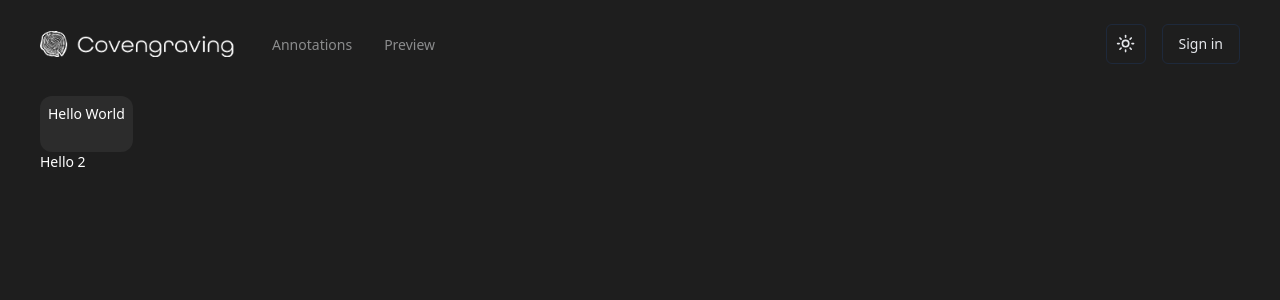
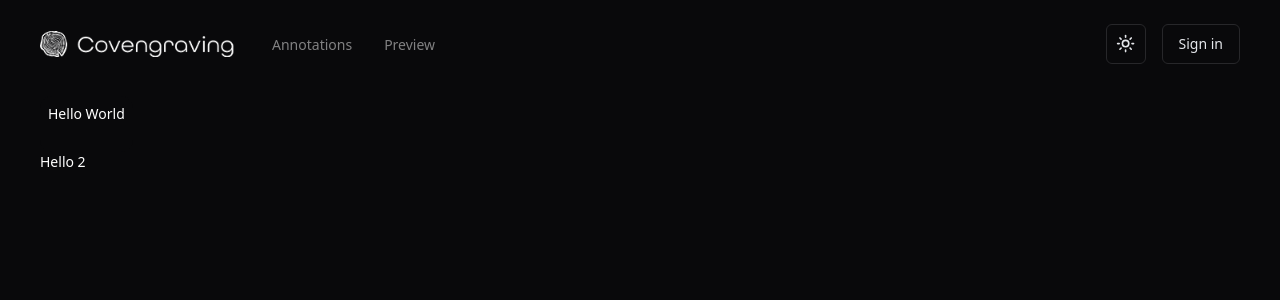
Before and after one commit to MatthiasTeks/annotation-app, a Next.js app: page / in a window 1280 px wide. Shown: the top 300 px of the page. Built offline with nearby package versions, Linux system fonts and the light colour scheme; no server answers.

Commit message:
style(app): change shadcn theme

```diff
--- a/src/app/globals.css
+++ b/src/app/globals.css
@@ -5,24 +5,24 @@
 @layer base {
   :root {
     --background: 0 0% 100%;
-    --foreground: 222.2 47.4% 11.2%;
-    --card: 0 0% 10%;
-    --card-foreground: 222.2 84% 4.9%;
+    --foreground: 240 10% 3.9%;
+    --card: 0 0% 100%;
+    --card-foreground: 240 10% 3.9%;
     --popover: 0 0% 100%;
-    --popover-foreground: 222.2 84% 4.9%;
-    --primary: 222.2 47.4% 11.2%;
-    --primary-foreground: 210 40% 98%;
-    --secondary: 210 40% 96.1%;
-    --secondary-foreground: 222.2 47.4% 11.2%;
-    --muted: 210 40% 96.1%;
-    --muted-foreground: 215.4 16.3% 46.9%;
-    --accent: 210 40% 96.1%;
-    --accent-foreground: 222.2 47.4% 11.2%;
+    --popover-foreground: 240 10% 3.9%;
+    --primary: 240 5.9% 10%;
+    --primary-foreground: 0 0% 98%;
+    --secondary: 240 4.8% 95.9%;
+    --secondary-foreground: 240 5.9% 10%;
+    --muted: 240 4.8% 95.9%;
+    --muted-foreground: 240 3.8% 46.1%;
+    --accent: 240 4.8% 95.9%;
+    --accent-foreground: 240 5.9% 10%;
     --destructive: 0 84.2% 60.2%;
-    --destructive-foreground: 210 40% 98%;
-    --border: 214.3 31.8% 91.4%;
-    --input: 214.3 31.8% 91.4%;
-    --ring: 222.2 84% 4.9%;
+    --destructive-foreground: 0 0% 98%;
+    --border: 240 5.9% 90%;
+    --input: 240 5.9% 90%;
+    --ring: 240 10% 3.9%;
     --radius: 0.5rem;
     --chart-1: 12 76% 61%;
     --chart-2: 173 58% 39%;
@@ -32,25 +32,25 @@
   }
 
   .dark {
-    --background: 30 0% 11.8%;
-    --foreground: 210 40% 98%;
-    --card: 0, 0%, 17.3%;
-    --card-foreground: 210 40% 98%;
-    --popover: 30 0% 11.8%;
-    --popover-foreground: 210 40% 98%;
-    --primary: 210 40% 98%;
-    --primary-foreground: 222.2 47.4% 11.2%;
-    --secondary: 217.2 32.6% 17.5%;
-    --secondary-foreground: 210 40% 98%;
-    --muted: 217.2 32.6% 17.5%;
-    --muted-foreground: 215 20.2% 65.1%;
-    --accent: 217.2 32.6% 17.5%;
-    --accent-foreground: 210 40% 98%;
+    --background: 240 10% 3.9%;
+    --foreground: 0 0% 98%;
+    --card: 240 10% 3.9%;
+    --card-foreground: 0 0% 98%;
+    --popover: 240 10% 3.9%;
+    --popover-foreground: 0 0% 98%;
+    --primary: 0 0% 98%;
+    --primary-foreground: 240 5.9% 10%;
+    --secondary: 240 3.7% 15.9%;
+    --secondary-foreground: 0 0% 98%;
+    --muted: 240 3.7% 15.9%;
+    --muted-foreground: 240 5% 64.9%;
+    --accent: 240 3.7% 15.9%;
+    --accent-foreground: 0 0% 98%;
     --destructive: 0 62.8% 30.6%;
-    --destructive-foreground: 210 40% 98%;
-    --border: 217.2 32.6% 17.5%;
-    --input: 217.2 32.6% 17.5%;
-    --ring: 212.7 26.8% 83.9%;
+    --destructive-foreground: 0 0% 98%;
+    --border: 240 3.7% 15.9%;
+    --input: 240 3.7% 15.9%;
+    --ring: 240 4.9% 83.9%;
     --chart-1: 220 70% 50%;
     --chart-2: 160 60% 45%;
     --chart-3: 30 80% 55%;
```
